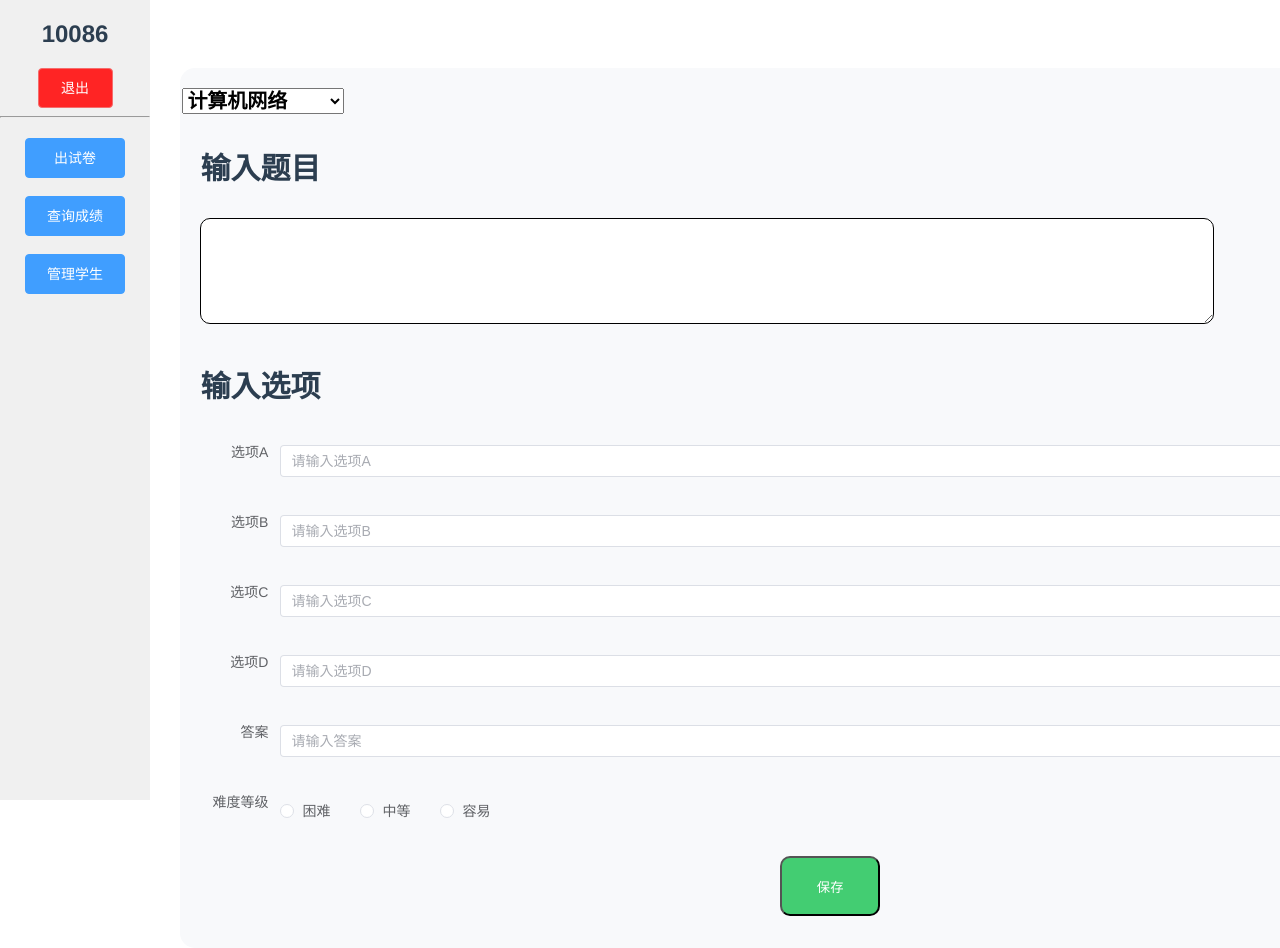
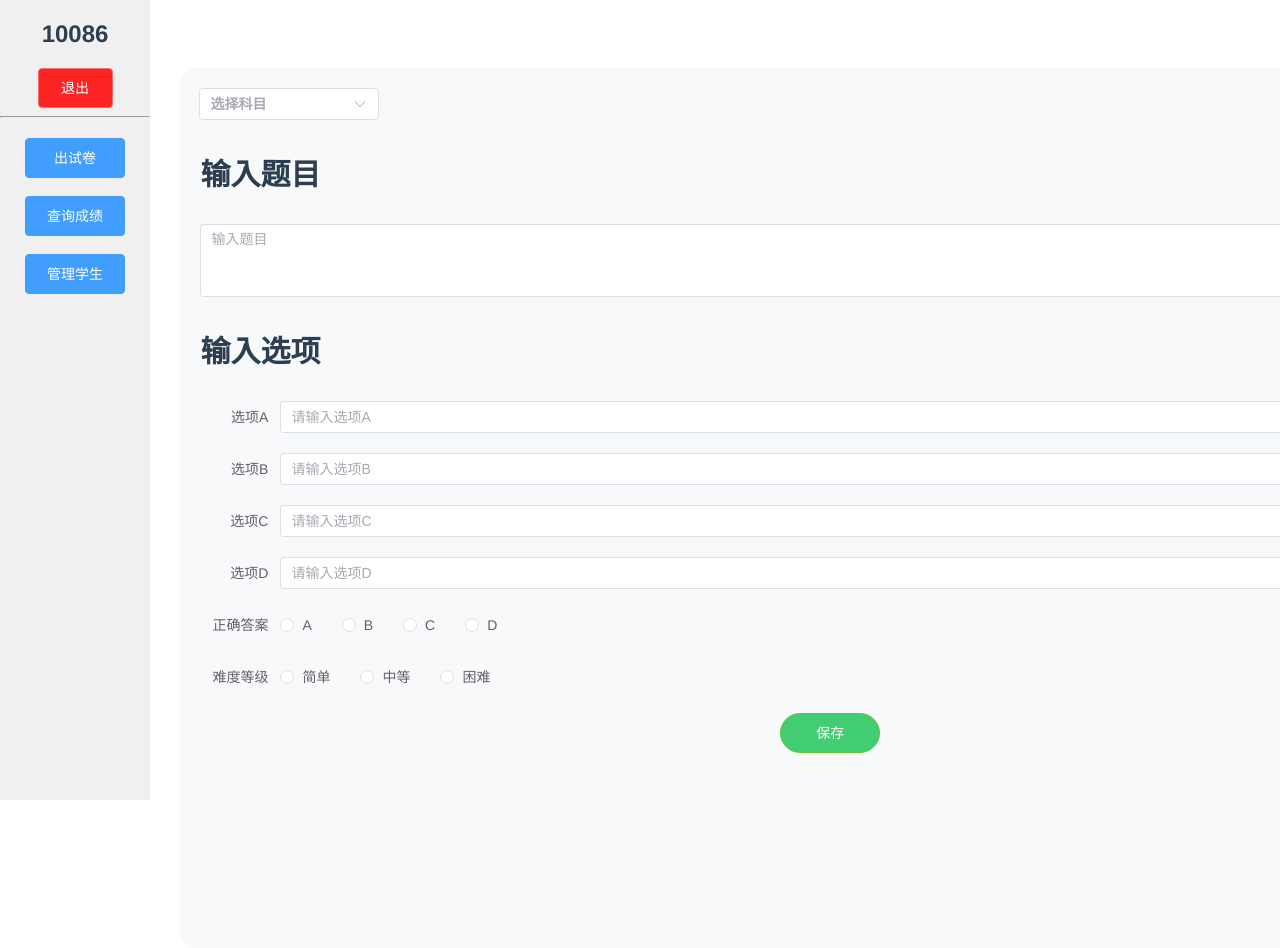
Before and after one commit to yuuki2022/myweb, a Vue app in the folder myvue/: page /createQuestion in a window 1280 px wide. Shown: the top 948 px of the page. Built offline with nearby package versions, Linux system fonts and the light colour scheme.

Commit message:
出试卷变得更方便了，设定了全局函数，用于解决按钮事件

```diff
--- a/myvue/src/App.vue
+++ b/myvue/src/App.vue
@@ -5,16 +5,33 @@
 <script>
 // import router from './router';
 
+
+export default {
+  methods: {
+    Togradelookup() {
+      this.$router.push('/gradelookup');
+    },
+    logout() {
+      this.$router.push('/');
+    },
+    CreateQuestion() {
+      this.$router.push('/CreateQuestion');
+    }
+  }
+}
 </script>
 
 <style>
-html,body,#app{
+html,
+body,
+#app {
   height: 100vh;
   width: 100vh;
   margin: 0;
   padding: 0;
   font-family: Arial, sans-serif;
 }
+
 #app {
   font-family: Avenir, Helvetica, Arial, sans-serif;
   -webkit-font-smoothing: antialiased;
--- a/myvue/src/components/CreateQuestion.vue
+++ b/myvue/src/components/CreateQuestion.vue
@@ -6,11 +6,11 @@
             <el-button type="danger" @click="logout" size="large" id="quit">退出</el-button>
             <hr>
             <div class="buttons">
-                <el-button type="primary" size="large" id="createPaper">出试卷</el-button>
+                <el-button type="primary" @click="$root.CreateQuestion" size="large" id="createPaper">出试卷</el-button>
                 <br>
-                <el-button type="primary" @click="Togradelookup" size="large" id="lookgrade">查询成绩</el-button>
+                <el-button type="primary" @click="$root.Togradelookup" size="large" id="lookgrade">查询成绩</el-button>
                 <br>
-                <el-button type="primary" @click="Togradelookup" size="large" id="organizeStudent">管理学生</el-button>
+                <el-button type="primary" size="large" id="organizeStudent">管理学生</el-button>
                 <br>
                 <!-- <button class="purple">检查结果</button> -->
             </div>
@@ -22,15 +22,14 @@
 
                 <el-form label-width="80px">
                     <div>
-                        <select class="chooseSubject">
-                            <option value="1">计算机网络</option>
-                            <option value="2">计算机组成原理</option>
-                            <option value="3">计算机操作系统</option>
-                            <option value="4">数据结构</option>
-                        </select>
+                        <el-select v-model="value" placeholder="选择科目" class="chooseSubject" style="width: 180px">
+                            <el-option v-for="item in options" :key="item.value" :label="item.label"
+                                :value="item.value" />
+                        </el-select>
                     </div>
                     <p style="display: block; font-weight: bold; font-size: 30px;">输入题目</p>
-                    <textarea id="question"></textarea>
+                    <el-input id="textarea" v-model="question" style="width: 100%" :rows="3" type="textarea"
+                        placeholder="输入题目" />
                     <p style="font-weight: 400; font-weight: bold; font-size: 30px;">输入选项</p>
                     <el-form-item label="选项A">
                         <el-input v-model="optionA" placeholder="请输入选项A"></el-input>
@@ -44,17 +43,24 @@
                     <el-form-item label="选项D">
                         <el-input v-model="optionD" placeholder="请输入选项D"></el-input>
                     </el-form-item>
-                    <el-form-item label="答案">
-                        <el-input v-model="answer" placeholder="请输入答案"></el-input>
+                    <el-form-item label="正确答案">
+                        <el-radio-group v-model="answer">
+                            <el-radio :value=0>A</el-radio>
+                            <el-radio :value=1>B</el-radio>
+                            <el-radio :value=2>C</el-radio>
+                            <el-radio :value=3>D</el-radio>
+
+                        </el-radio-group>
                     </el-form-item>
                     <el-form-item label="难度等级">
-                        <el-radio-group v-model="radio">
-                            <el-radio :value=0>困难</el-radio>
+                        <el-radio-group v-model="difficulty">
+                            <el-radio :value=0>简单</el-radio>
                             <el-radio :value=1>中等</el-radio>
-                            <el-radio :value=2>容易</el-radio>
+                            <el-radio :value=2>困难</el-radio>
                         </el-radio-group>
                     </el-form-item>
-                    <button class="save">保存</button>
+                    <el-button type="success" class="save" size="large" round>保存</el-button>
+
                 </el-form>
             </el-main>
         </el-container>
@@ -80,8 +86,46 @@ export default {
     },
     methods: {
 
+
     }
-}
+}</script>
+
+<script setup>
+
+import { ref } from 'vue'
+
+const value = ref('')
+
+const options = [
+    {
+        value: 'net',
+        label: '计算机网络',
+    },
+    {
+        value: 'os',
+        label: '计算机操作系统',
+    },
+    {
+        value: 'compo',
+        label: '计算机组成原理',
+    },
+    {
+        value: 'ds',
+        label: '数据结构',
+    },
+
+]
+
+const answer = ref('1')
+
+const difficulty = ref('1')
+
+const question = ref('')
+
+const optionA = ref('')
+const optionB = ref('')
+const optionC = ref('')
+const optionD = ref('')
 
 </script>
 
@@ -89,35 +133,34 @@ export default {
 p {
     text-align: left;
 }
-#question{
+
+#question {
     text-align: left;
 
 }
-.save{
+
+.save {
     background-color: #43CD72;
-    color:#FFF;
-    width: 100px;
-    height: 60px;
-    border-radius: 10px;
 }
-.el-form-item{
+
+.el-form-item {
     margin-bottom: 20px;
-    height: 50px;
 }
+
 .el-form-item .el-form-item__label {
     border-radius: 50%;
     font-size: 20px;
     font-weight: bold;
     background-color: #D9D9D9;
     width: 50px;
-    height: 20px;
+    height: 30px;
     display: inline-block;
     line-height: 100%;
 }
 
 .chooseSubject {
     position: relative;
-    left: -45%;
+    left: -43%;
     font-size: 20px;
     font-weight: bold;
 }
--- a/myvue/src/components/GradeLookup.vue
+++ b/myvue/src/components/GradeLookup.vue
@@ -3,14 +3,14 @@
         <el-aside width=150px>
             <div class="username">10086</div>
             <!-- <button @click="logout" class="logout">退出</button> -->
-            <el-button type="danger" @click="logout" size="large" id="quit">退出</el-button>
+            <el-button type="danger" @click="$root.logout" size="large" id="quit">退出</el-button>
             <hr>
             <div class="buttons">
-                <el-button type="primary" size="large" id="createPaper">出试卷</el-button>
+                <el-button type="primary" size="large" @click="$root.CreateQuestion" id="createPaper">出试卷</el-button>
                 <br>
-                <el-button type="primary" @click="Togradelookup" size="large" id="lookgrade">查询成绩</el-button>
+                <el-button type="primary" @click="$root.Togradelookup" size="large" id="lookgrade">查询成绩</el-button>
                 <br>
-                <el-button type="primary" @click="Togradelookup" size="large" id="organizeStudent">管理学生</el-button>
+                <el-button type="primary" size="large" id="organizeStudent">管理学生</el-button>
                 <br>
                 <!-- <button class="purple">检查结果</button> -->
             </div>
@@ -1174,7 +1174,6 @@ export default {
     computed: {
         filteredData() {
             return this.examers.filter(item => {
-                // 在姓名、年龄、性别中搜索匹配的数据
                 return Object.values(item).some(value => {
                     return String(value).toLowerCase().includes(this.searchText.toLowerCase());
                 });
@@ -1187,12 +1186,6 @@ export default {
         },
         handleCurrentChange(val) {
             this.currentPage = val;
-        },
-        Togradelookup() {
-            this.$router.push('/gradelookup');
-        },
-        logout() {
-            this.$router.push('/');
         },
         handleSearch(value) {
             this.searchText = value;
@@ -1347,7 +1340,7 @@ interface User {
     font-size: 20px;
 } */
 
-.el-table th{
+.el-table th {
     width: 176px;
     height: 80px;
     padding: 10px;
```
